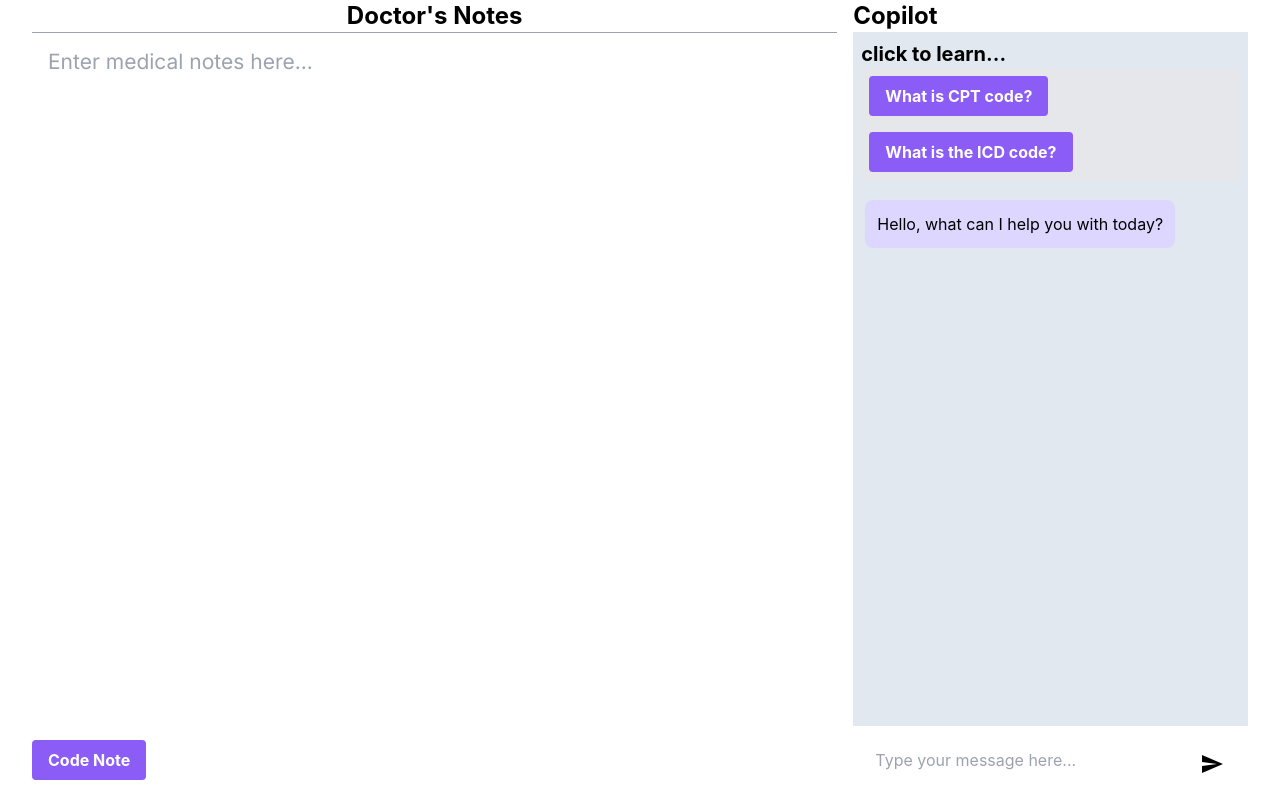
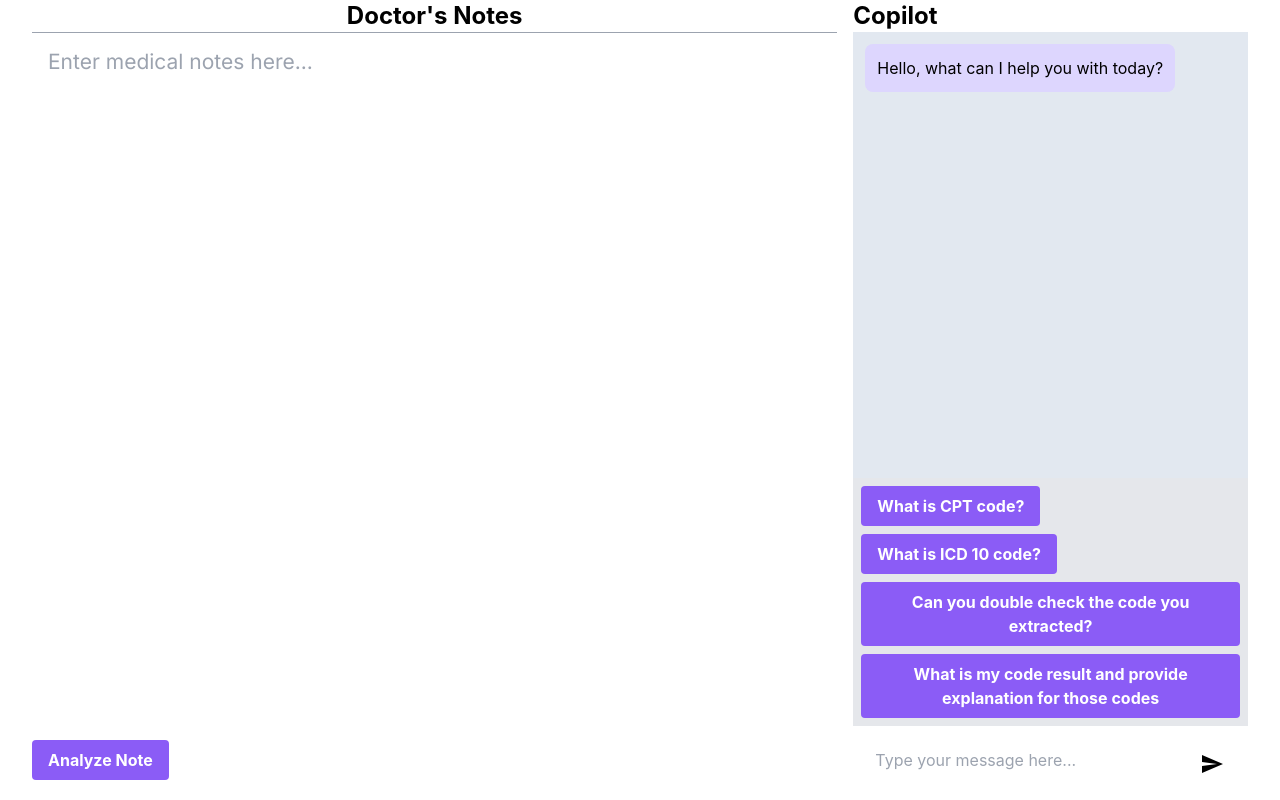
Before and after one commit to sgrinich/medical-coding-copilot, a React (Create React App) app in the folder medical-coding-app/: page / in a window 1280 px wide. Built offline with nearby package versions, Linux system fonts and the light colour scheme; no server answers.

Commit message:
add predefined and further question

```diff
--- a/medical-coding-app/src/App.js
+++ b/medical-coding-app/src/App.js
@@ -13,7 +13,6 @@ import './App.css'
 
 
 
-
 const App = () => {
   const instructionObj = { // sent this instruction object to API every time a new conversation is started
     role: "system",
@@ -26,6 +25,11 @@ const App = () => {
   const [medCode, setMedCode] = useState("")
   const chatAreaRef = useRef(null)
   const [userInput, setUserInput] = useState('');
+  const [furtherQuestion, setFurtherQuestion] = useState("");
+  const [predefinedQuestions, setPredefinedQuestions] = useState(["What is CPT code?", "What is ICD 10 code?", "Can you double check the code you extracted?", "What is my code result and provide explanation for those codes"]);
+  // Add this state variable at the top of your component
+  const [questionVisibility, setQuestionVisibility] = useState(Array(predefinedQuestions.length).fill(true));
+
 
   useEffect(() => {
     // Scroll to the bottom of the chat area whenever conversationArr updates
@@ -65,6 +69,40 @@ const App = () => {
       console.log(err);
     }
   };
+
+  // generate further question to display to user
+  const fetchFurtherQuestion = async () => {
+    // get further question according to last assistant response and set furtherQuestion state variable
+    const lastAssistantResponse = conversationArr[conversationArr.length - 1].content;
+    const userObj = {
+      role: 'user',
+      content: `< ${lastAssistantResponse} > according to this response, think about a further question you think the user is probably going to ask and curious about. remember just include the question itself, without any extra sentence like "I think you are going to ask" or "I think you are curious about". just the question itself.`
+    };
+    try {
+      const response = await openai.createChatCompletion({
+        model: 'gpt-4-0613',
+        messages: [...conversationArr, userObj],
+        presence_penalty: 0,
+        frequency_penalty: 0.3,
+      });
+      const responseText = response.data.choices[0].message.content;
+      setFurtherQuestion(responseText);
+    }
+    catch (err) {
+      console.log(err);
+    }
+
+  }
+
+  // useeffect to display updated further question to user everytime we got a new assistant response, not user input
+  useEffect(() => {
+    if (conversationArr.length > 0 && conversationArr[conversationArr.length - 1].role === 'assistant') {
+      fetchFurtherQuestion();
+    }
+  }, [conversationArr]);
+
+
+
 
   // on key press enter down, submit user input
   const handleKeyDown = (e) => {
@@ -300,7 +338,7 @@ const App = () => {
                 style={{ marginTop: "20px", marginBottom: "20px" }}
                 className='analyze-btn bg-violet-500 hover:bg-violet-700 text-white font-bold py-2 px-4 rounded'
 
-                onClick={fetchMedCode}>Code Note</button>
+                onClick={fetchMedCode}>Analyze Note</button>
               {/* <div
                 className='med-code-result-area flex flex-col justify-center items-center m-2'>
                 <h1 className='font-bold text-2xl'>Med Codes Results</h1>
@@ -318,22 +356,20 @@ const App = () => {
 
           <div
             className='chat-area bg-slate-200 overflow-y-scroll h-screen ' ref={chatAreaRef}>
-            {/* this area shows a list of predefined questions for users, when click, it will send the question for api to get answer */}
+            {/* this area shows a list of further questions for users, when click, it will send the question for api to get answer, after click it would disappear and if further question state variable is null it would not appear*/}
+            {furtherQuestion && (
               <div className='flex flex-col justify-center m-2'>
-              <h1 className='font-bold text-xl'>click to learn...</h1>
+                <h1 className='font-bold text-xl'>You probably wonder...</h1>
                 <div className='predefined-questions bg-gray-200 overflow-auto '>
                   <button
                     className='predefined-question-btn bg-violet-500 hover:bg-violet-700 text-white font-bold py-2 px-4 m-2 rounded'
                     onClick={() => {
-                    fetchReply("What is the CPT code?");
-                  }}>What is CPT code?</button>
-                <button
-                  className='predefined-question-btn bg-violet-500 hover:bg-violet-700 text-white font-bold py-2 px-4 m-2 rounded'
-                  onClick={() => {
-                    fetchReply("What is the ICD code?");
-                  }}>What is the ICD code?</button>
+                      fetchReply(furtherQuestion);
+                    }}>{furtherQuestion}</button>
                 </div>
-            </div>
+              </div>)}
+
+
 
 
             <div className='chatbot-response'>
@@ -384,6 +420,36 @@ const App = () => {
           </div>
 
 
+          {/* <div className='predefined-questions bg-gray-200 overflow-auto '>
+            <button
+              className='predefined-question-btn bg-violet-500 hover:bg-violet-700 text-white font-bold py-2 px-4 m-2 rounded'
+              onClick={() => {
+                fetchReply(furtherQuestion);
+              }}>{furtherQuestion}</button>
+          </div> */}
+          {/* map through predefined questions and render them here, after click, it remove one question bubble */}
+          <div className='predefined-questions bg-gray-200 overflow-visible '>
+            {predefinedQuestions && predefinedQuestions.map((question, index) => {
+              return (
+                <button
+                  key={index}
+                  className='predefined-question-btn bg-violet-500 hover:bg-violet-700 text-white font-bold py-2 px-4 m-2 rounded'
+                  // when click, change the current question's visibility to false
+
+                  onClick={() => {
+                    fetchReply(question);
+                    setQuestionVisibility(prevVisibility => {
+                      const updatedVisibility = [...prevVisibility];
+                      updatedVisibility[index] = false;
+                      return updatedVisibility;
+                    });
+
+                  }}
+
+                  style={{ display: questionVisibility[index] ? 'block' : 'none' }}>{question}</button>
+              )
+            })}
+          </div>
 
           <form
             id="form"
```
Lines whose indentation alone changed are shown as unchanged.
